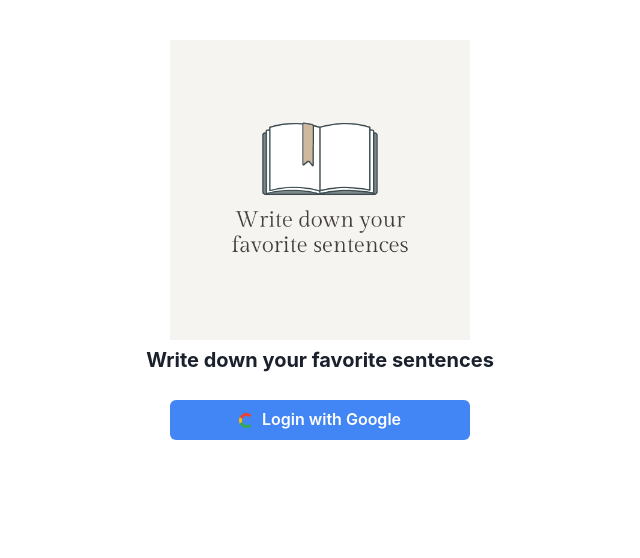
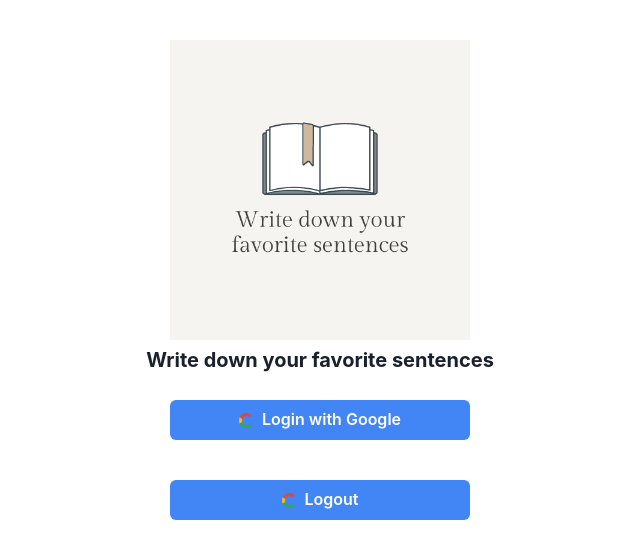
Before and after one commit to Elenapark/feel-free-to-ask, a Next.js app: page / in a window 1280 px wide. Shown: the top 558 px of the page, without its empty margins (320-960 px from the left). Built offline with nearby package versions, Linux system fonts and the light colour scheme.

Commit message:
feat: ContextAPI를 이용한 구글 로그인/로그아웃 함수 및 유저정보 관리하기

```diff
--- a/components/ui/CustomButton.tsx
+++ b/components/ui/CustomButton.tsx
@@ -3,13 +3,18 @@ import { ButtonHTMLAttributes } from 'react';
 
 interface ButtonProps {
   title: string;
+  onClick: () => void;
   [x: string]: any;
 }
 
-export default function CustomButton({ title, ...props }: ButtonProps) {
+export default function CustomButton({
+  title,
+  onClick,
+  ...props
+}: ButtonProps) {
   return (
     <Box w="full">
-      <Button w="full" {...props}>
+      <Button w="full" {...props} onClick={onClick}>
         {title}
       </Button>
     </Box>
--- /dev/null
+++ b/contexts/auth_user.context.tsx
@@ -0,0 +1,80 @@
+import { createContext, ReactNode, useContext, useState } from 'react';
+import { GoogleAuthProvider, signInWithPopup, signOut } from 'firebase/auth';
+import FirebaseClient from '@/models/firebase_client';
+
+interface AuthContextProps {
+  authUser: AuthUserProps;
+  signInWithGoogle: () => void;
+  signOutWithGoogle: () => void;
+  loading: boolean;
+}
+
+interface AuthUserProps {
+  uid?: string;
+  email?: string | null;
+  displayName?: string | null;
+  photoURL?: string | null;
+}
+
+const AuthUserContext = createContext<AuthContextProps | null>(null);
+const provider = new GoogleAuthProvider();
+
+export default function AuthContextProvider({
+  children,
+}: {
+  children: ReactNode;
+}) {
+  const [user, setUser] = useState<AuthUserProps | null>(null);
+  const [loading, setLoading] = useState<boolean>(false);
+
+  const signInWithGoogle = async () => {
+    try {
+      setLoading(true);
+      const result = await signInWithPopup(
+        FirebaseClient.getInstance().Auth,
+        provider
+      );
+      setUser(result.user);
+    } catch (err) {
+      console.error(err);
+    } finally {
+      setLoading(false);
+    }
+  };
+
+  const signOutWithGoogle = async () => {
+    try {
+      await signOut(FirebaseClient.getInstance().Auth);
+    } catch (err) {
+      console.error(err);
+    } finally {
+      setUser(null);
+      setLoading(false);
+    }
+  };
+
+  return (
+    <AuthUserContext.Provider
+      value={{
+        authUser: {
+          uid: user?.uid,
+          email: user?.email,
+          displayName: user?.email,
+          photoURL: user?.photoURL,
+        },
+        signInWithGoogle,
+        signOutWithGoogle,
+        loading,
+      }}
+    >
+      {children}
+    </AuthUserContext.Provider>
+  );
+}
+
+// null checking을 위한 custom hooks
+export const useAuth = () => {
+  const authState = useContext(AuthUserContext);
+  if (!authState) throw new Error('AuthState가 없습니다.');
+  return authState;
+};
--- a/models/firebase_client.ts
+++ b/models/firebase_client.ts
@@ -25,6 +25,7 @@ export default class FirebaseClient {
 
   public constructor() {
     const apps = getApps();
+
     if (apps.length === 0) {
       // app이 한번도 initialized되지 않은 경우에 firebase init
       console.info('firebase client init start');
--- a/pages/_app.tsx
+++ b/pages/_app.tsx
@@ -1,11 +1,14 @@
 import '@/styles/globals.css';
 import type { AppProps } from 'next/app';
 import { ChakraProvider } from '@chakra-ui/react';
+import AuthContextProvider from '@/contexts/auth_user.context';
 
 export default function App({ Component, pageProps }: AppProps) {
   return (
     <ChakraProvider>
-      <Component {...pageProps} />
+      <AuthContextProvider>
+        <Component {...pageProps} />
+      </AuthContextProvider>
     </ChakraProvider>
   );
 }
--- a/pages/index.tsx
+++ b/pages/index.tsx
@@ -2,8 +2,11 @@ import Layout from '@/components/Layout';
 import Image from 'next/image';
 import { Box, Heading, Flex, Center } from '@chakra-ui/react';
 import CustomButton from '@/components/ui/CustomButton';
+import { useAuth } from '@/contexts/auth_user.context';
 
 export default function Home() {
+  const { authUser, signInWithGoogle, signOutWithGoogle } = useAuth();
+  console.log(authUser);
   return (
     <>
       <Layout>
@@ -35,6 +38,25 @@ export default function Home() {
                     height={15}
                   />
                 }
+                onClick={signInWithGoogle}
+              />
+            </Center>
+            <Center w="300px" my="20px">
+              <CustomButton
+                title="Logout"
+                size="md"
+                bgColor="#4285f4"
+                color="#fff"
+                colorScheme="blue"
+                leftIcon={
+                  <Image
+                    src="/google.svg"
+                    alt="google logo"
+                    width={15}
+                    height={15}
+                  />
+                }
+                onClick={signOutWithGoogle}
               />
             </Center>
           </Flex>
```
